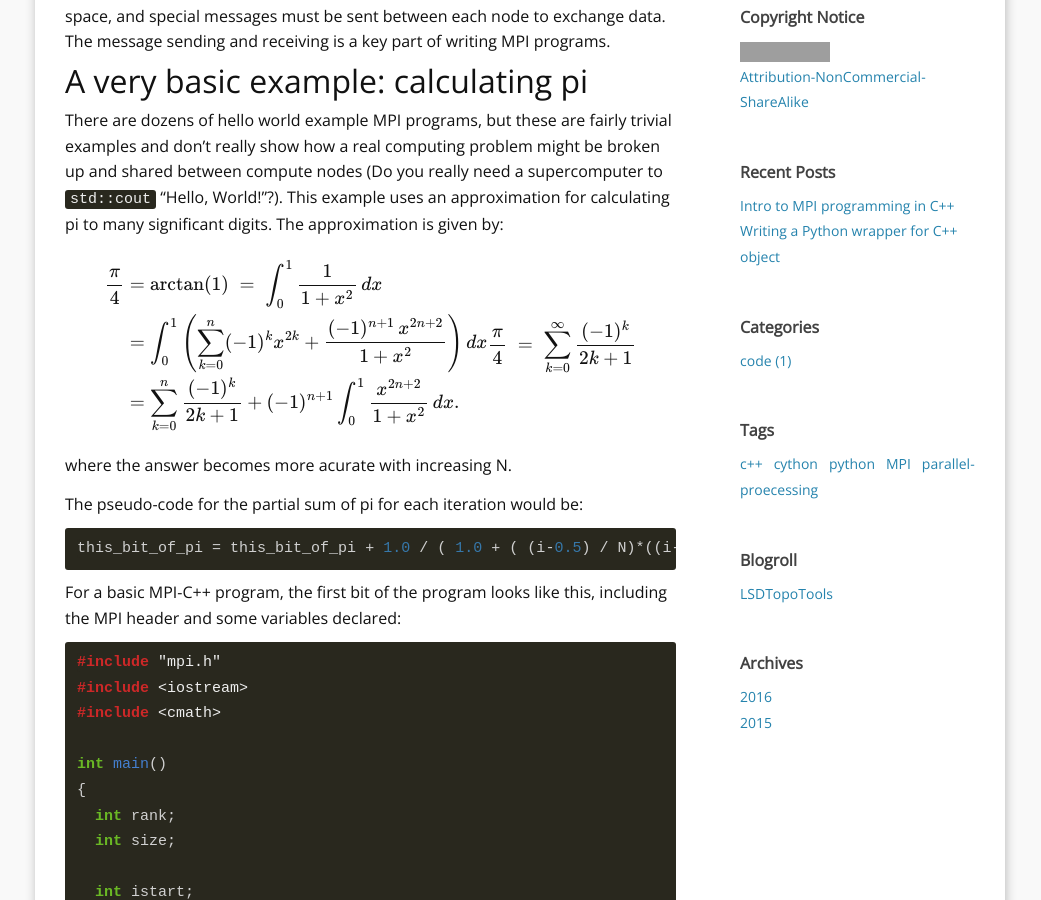
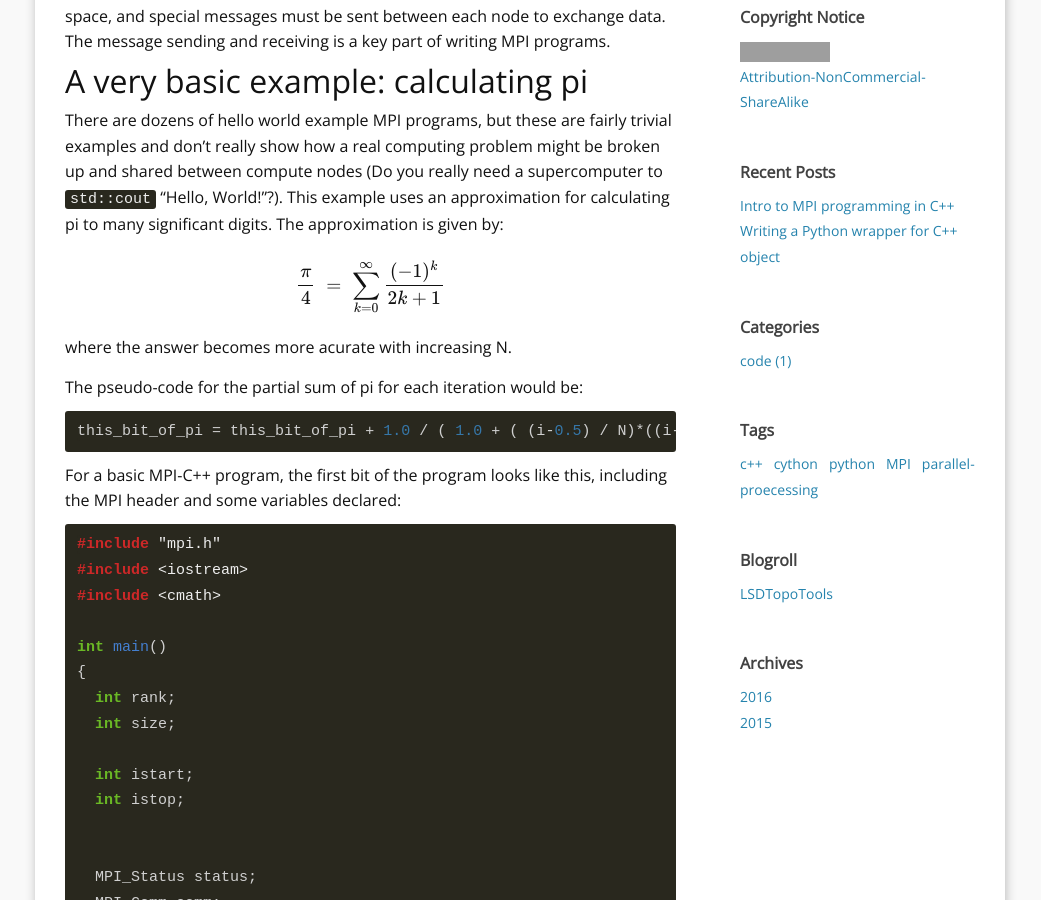
Before and after one commit to dvalters/dvalters.github.io, a Jekyll site: the page built from _posts/2016-07-13-MPI-CPP.markdown, in a window 1280 px wide and 900 px high, scrolled down 513 px. Shown: the whole window, without its empty margins (120-1161 px from the left). Built offline with Jekyll 4.4.1, drawn with Linux system fonts in a browser that asks for light colours; formulas are drawn with MathJax 3; comment, search, counter and statistics services are not loaded; grey boxes are pictures that could not be loaded.

Commit message:
Update 2016-07-13-MPI-CPP.markdown

```diff
--- a/_posts/2016-07-13-MPI-CPP.markdown
+++ b/_posts/2016-07-13-MPI-CPP.markdown
@@ -13,13 +13,6 @@ MPI is the **Message Passing Interface**, a standard and series of libraries for
 There are dozens of hello world example MPI programs, but these are fairly trivial examples and don't really show how a real computing problem might be broken up and shared between compute nodes (Do you really need a supercomputer to `std::cout` "Hello, World!"?). This example uses an approximation for calculating pi to many significant digits. The approximation is given by:
 
 $$
-\begin{align}
-\frac{\pi}{4} & = \arctan(1)\;=\;\int_0^1 \frac 1{1+x^2} \, dx \\
-& = \int_0^1\left(\sum_{k=0}^n (-1)^k x^{2k}+\frac{(-1)^{n+1}\,x^{2n+2} }{1+x^2}\right) \, dx \\
-& = \sum_{k=0}^n \frac{(-1)^k}{2k+1}
-+(-1)^{n+1}\int_0^1\frac{x^{2n+2}}{1+x^2} \, dx.
-\end{align}
-
 \frac{\pi}4\;=\;\sum_{k=0}^\infty\frac{(-1)^k}{2k+1}
 $$
 
```
